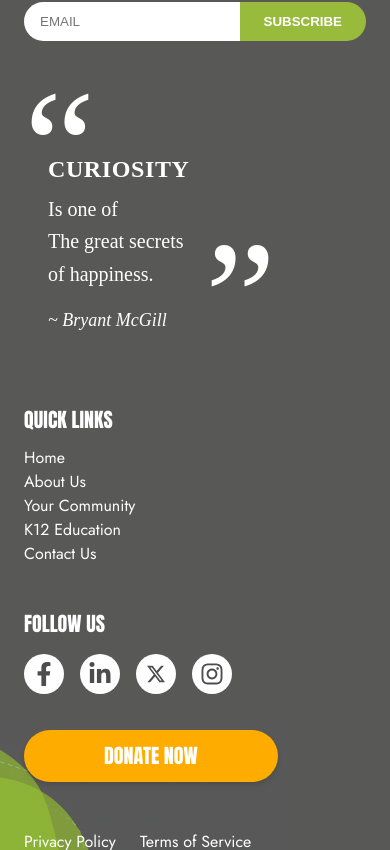
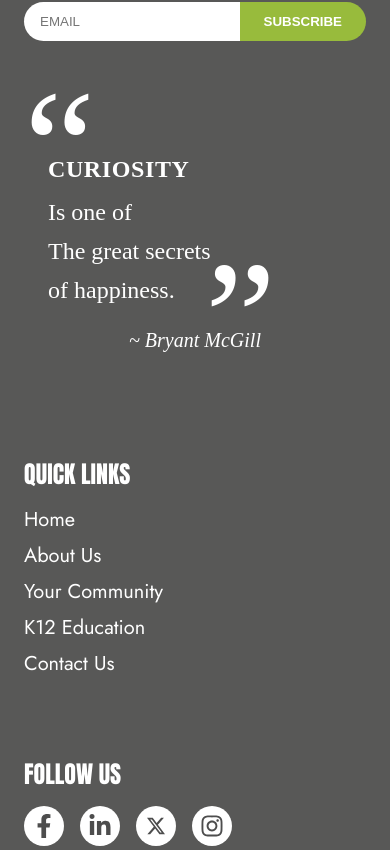
Before and after one commit to arun0580/getcurious, a React (Vite) app: page / in a window 390 px wide. Shown: the part 5514-6364 px from the top of the page. Built offline with nearby package versions, Linux system fonts and the light colour scheme.

Commit message:
footer and padding update

```diff
--- a/src/components/Footer/Footer.jsx
+++ b/src/components/Footer/Footer.jsx
@@ -16,7 +16,7 @@ export default function Footer() {
         backgroundPosition: "left -100px bottom",
       }}
     >
-      <div className="max-w-7xl mx-auto grid grid-cols-1 md:grid-cols-2 items-center gap-6 py-10 px-6">
+      <div className="max-w-7xl mx-auto grid grid-cols-1 md:grid-cols-2 items-center gap-6 py-10 px-6 md:px-12 ">
         {/* Logo Section */}
         <div className="flex justify-center md:justify-end order-1 md:order-2">
           <img
@@ -45,39 +45,41 @@ export default function Footer() {
       </div>
 
       <div className="text-white py-12 relative ">
-        <div className="max-w-7xl mx-auto grid grid-cols-1 md:grid-cols-3 gap-12 px-6">
+        <div className="max-w-7xl mx-auto grid grid-cols-1 md:grid-cols-3 gap-20 px-6 md:px-12">
           {/* Quote Section */}
           <div className="text-white p-6 rounded-xl max-w-md relative">
-            <span class="absolute left-[0px] top-[18px] text-[160px] leading-[0]">
+            <span className="absolute left-[0px] top-[18px] text-[160px] leading-[0]">
               “
             </span>
 
             <p className="text-2xl font-bold mb-2 tracking-wide font-hand">
               CURIOSITY
             </p>
-            <p className="text-xl leading-relaxed font-hand">
+            <p className="text-2xl leading-relaxed font-hand">
               Is one of <br />
               The great secrets <br />
               of happiness.
             </p>
 
-            <p className="mt-4 italic font-casual text-lg">~ Bryant McGill</p>
+            <p className="mt-4 italic font-casual text-lg text-xl text-center">
+              ~ Bryant McGill
+            </p>
 
-            <span class="absolute text-[160px] right-[90px] bottom-[60px]  leading-[0]">
+            <span className="absolute text-[160px] right-[90px] bottom-[60px] leading-[0]">
               ”
             </span>
           </div>
 
           {/* Quick Links */}
-          <div>
-            <h3 className="mb-3 border-b border-white pb-1 text-xl  [font-family:'Anton',Helvetica]">
+          <div className="flex flex-col">
+            <h3 className="mb-3 border-b border-white pb-1 text-2xl [font-family:'Anton',Helvetica]">
               QUICK LINKS
             </h3>
             <ul className="space-y-2">
               <li>
                 <a
                   href="#"
-                  className="hover:text-lime-400 text-white font-body-text-large"
+                  className="hover:text-lime-400 text-white font-body-text-large text-xl"
                 >
                   Home
                 </a>
@@ -85,7 +87,7 @@ export default function Footer() {
               <li>
                 <a
                   href="#"
-                  className="hover:text-lime-400 text-white font-body-text-large"
+                  className="hover:text-lime-400 text-white font-body-text-large text-xl"
                 >
                   About Us
                 </a>
@@ -93,7 +95,7 @@ export default function Footer() {
               <li>
                 <a
                   href="#"
-                  className="hover:text-lime-400 text-white font-body-text-large"
+                  className="hover:text-lime-400 text-white font-body-text-large text-xl"
                 >
                   Your Community
                 </a>
@@ -101,7 +103,7 @@ export default function Footer() {
               <li>
                 <a
                   href="#"
-                  className="hover:text-lime-400 text-white font-body-text-large"
+                  className="hover:text-lime-400 text-white font-body-text-large text-xl"
                 >
                   K12 Education
                 </a>
@@ -109,7 +111,7 @@ export default function Footer() {
               <li>
                 <a
                   href="#"
-                  className="hover:text-lime-400 text-white font-body-text-large"
+                  className="hover:text-lime-400 text-white font-body-text-large text-xl"
                 >
                   Contact Us
                 </a>
@@ -117,9 +119,11 @@ export default function Footer() {
             </ul>
           </div>
 
-          {/* Social & Donate */}
-          <div>
-            <h3 className="mb-3 border-b border-white pb-1 text-xl  [font-family:'Anton',Helvetica]">
+          {/* Follow Us */}
+          <div className="flex flex-col items-start">
+            {" "}
+            {/* 👈 align this column to the right */}
+            <h3 className="mb-3 border-b border-white pb-1 text-2xl [font-family:'Anton',Helvetica]">
               FOLLOW US
             </h3>
             <div className="flex gap-4 text-2xl mb-4">
@@ -141,7 +145,6 @@ export default function Footer() {
               >
                 <SiX className="text-lg" />
               </a>
-
               <a
                 href="#"
                 className="flex items-center justify-center w-10 h-10 rounded-full bg-white text-gray-500 hover:text-lime-400 transition-colors"
@@ -151,14 +154,14 @@ export default function Footer() {
             </div>
             <a
               href="#"
-              className="mt-5 inline-block bg-orange-500 text-white text-xl px-20 py-3 rounded-full shadow-md hover:bg-orange-600 transition [font-family:'Anton',Helvetica]"
+              className="w-full text-center mt-5 inline-block bg-orange-500 text-white text-xl px-20 py-3 rounded-full shadow-md hover:bg-orange-600 transition [font-family:'Anton',Helvetica]"
             >
               DONATE NOW
             </a>
           </div>
         </div>
       </div>
-      <div className="max-w-7xl mx-auto grid grid-cols-1 md:grid-cols-2 items-center gap-6 py-1 px-6">
+      <div className="max-w-7xl mx-auto grid grid-cols-1 md:grid-cols-2 items-center gap-6 py-1 px-6 md:px-12 ">
         {/* Left Side */}
         <div className="flex justify-start order-2 md:order-1 text-white font-body-text-large">
           ©{new Date().getFullYear()} Get Curious Together. All Rights Reserved
--- a/src/components/NavBarWrapper/NavBarWrapper.jsx
+++ b/src/components/NavBarWrapper/NavBarWrapper.jsx
@@ -16,7 +16,7 @@ export const NavBarWrapper = ({ className }) => {
 
   return (
     <nav
-      className={`relative max-w-7xl mx-auto flex items-center justify-between py-4 px-6 ${className}`}
+      className={`relative max-w-7xl mx-auto flex items-center justify-between py-4 px-6 md:px-12 ${className}`}
     >
       {/* Logo */}
       <img
--- a/src/screens/Home.jsx
+++ b/src/screens/Home.jsx
@@ -14,7 +14,7 @@ export const Home = () => {
       {/* Hero Section */}
 
       <section className="relative w-full bg-[url('/assets/images/adobestock-280662181-1.png')] bg-cover bg-center py-16 md:py-24">
-        <div className=" relative max-w-7xl mx-auto grid grid-cols-1 md:grid-cols-2 gap-10 items-center px-6">
+        <div className=" relative max-w-7xl mx-auto grid grid-cols-1 md:grid-cols-2 gap-10 items-center px-6 md:px-12 ">
           {/* Left Content */}
           <div className="space-y-6 text-center md:text-left">
             <div className="[font-family:'Anton',Helvetica] font-normal leading-[normal]">
@@ -74,9 +74,9 @@ export const Home = () => {
       </section>
 
       <Discover />
-      <div className="relative max-w-7xl w-full mx-auto px-0 md:px-6">
+      <div className="relative max-w-7xl w-full mx-auto px-0 md:px-12">
         <div className="relative max-w-7xl mx-auto bg-[url('/assets/images/image.png')] bg-cover bg-center py-12 rounded-2xl h-auto lg:h-[500px]">
-          <div className="relative max-w-7xl w-full mx-auto flex flex-col lg:flex-row items-center gap-6 lg:mt-20 px-6 ">
+          <div className="relative max-w-7xl w-full mx-auto flex flex-col lg:flex-row items-center gap-6 lg:mt-20 px-6 md:px-12  ">
             {/* Left side text + bg box */}
             <div className="relative flex-1 text-center lg:text-left">
               <div className="absolute inset-0" />
@@ -118,7 +118,7 @@ export const Home = () => {
           src="/assets/images/circle-v3-1@2x.png"
         />
 
-        <div className="relative max-w-7xl mx-auto px-6">
+        <div className="relative max-w-7xl mx-auto px-6 md:px-12 ">
           {/* Top Section */}
           <div className="relative flex flex-col lg:flex-row items-start lg:items-center gap-8">
             {/* Text Content */}
--- a/src/screens/Home/sections/Discover/Discover.jsx
+++ b/src/screens/Home/sections/Discover/Discover.jsx
@@ -11,7 +11,7 @@ export const Discover = () => {
       </h2>
 
       {/* Cards */}
-      <div className="grid grid-cols-1 md:grid-cols-3 gap-8 max-w-7xl mx-auto relative px-6">
+      <div className="grid grid-cols-1 md:grid-cols-3 gap-8 max-w-7xl mx-auto relative px-6 md:px-12 ">
         {/* Card 1 */}
         <div className="bg-white rounded-[30px] md:rounded-[50px] shadow-[0px_4px_25px_#00000026] p-8 flex flex-col items-start">
           <img
--- a/src/screens/Home/sections/FrameWrapper/FrameWrapper.jsx
+++ b/src/screens/Home/sections/FrameWrapper/FrameWrapper.jsx
@@ -3,7 +3,7 @@ import { Button } from "../../../../components/Button";
 
 export const FrameWrapper = () => {
   return (
-    <div className="relative max-w-7xl mx-auto px-6 py-20 flex flex-col lg:flex-row items-center lg:items-start gap-8 my-10">
+    <div className="relative max-w-7xl mx-auto px-6 md:px-12  py-20 flex flex-col lg:flex-row items-center lg:items-start gap-8 my-10">
       {/* Left Image */}
       <img
         className="w-full max-w-[300px] lg:max-w-[420px] object-cover rounded-lg"
```
